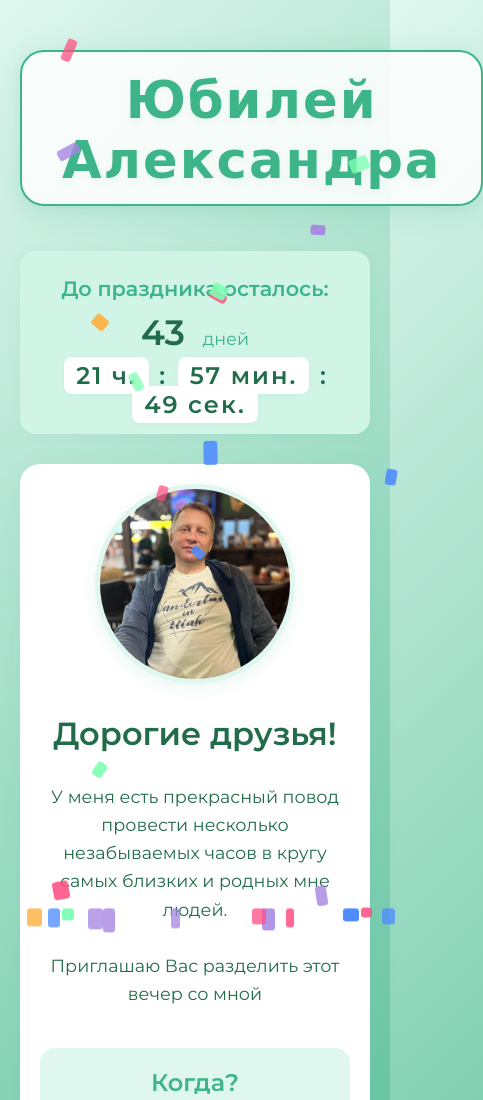
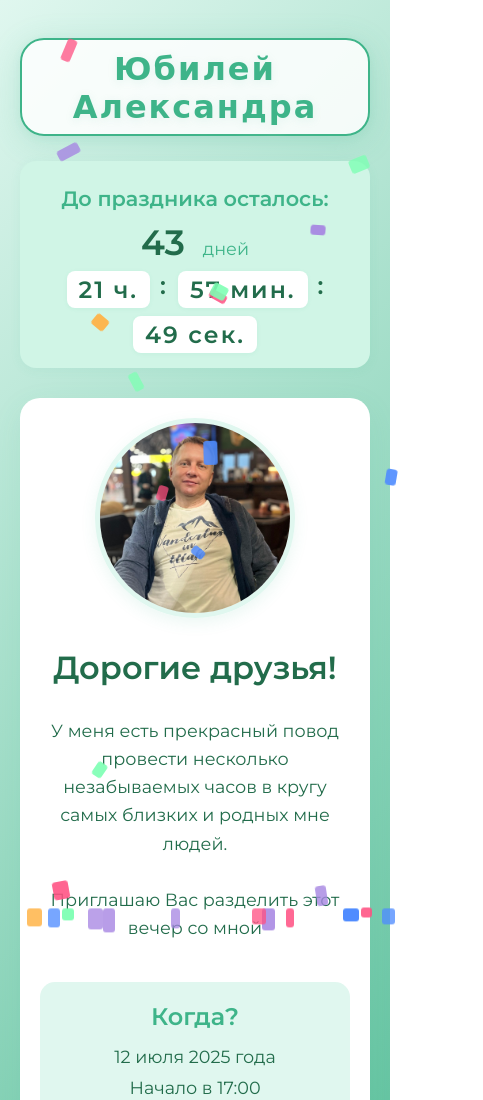
Before and after one commit to fkasjflaskfjalkf/papa_sasha, a plain HTML site: page index.html in a window 390 px wide. Shown: the top 1100 px of the page, 483 px wide, since content can reach past the window. Drawn offline with Linux system fonts and the light colour scheme; a web font is replaced by a local one.

Commit message:
Update styles.css

```diff
--- a/styles.css
+++ b/styles.css
@@ -17,6 +17,9 @@ body {
 .container {
     width: 100%;
     max-width: 800px;
+    display: flex;
+    flex-direction: column;
+    align-items: center;
 }
 
 .invitation-card {
@@ -123,6 +126,28 @@ p {
     .details {
         flex-direction: column;
     }
+    .main-title {
+        font-size: 2em;
+        padding: 10px 10px 8px 10px;
+        margin-top: 18px;
+        margin-bottom: 25px;
+    }
+    .countdown-block {
+        padding: 15px 5px 10px 5px;
+        max-width: 98vw;
+    }
+    .countdown-days {
+        font-size: 1.3em;
+    }
+    .countdown-hms {
+        font-size: 1em;
+        gap: 4px;
+    }
+    .countdown-hms span {
+        min-width: 38px;
+        padding: 3px 4px;
+        font-size: 0.98em;
+    }
 }
 
 .countdown-block {
@@ -132,6 +157,10 @@ p {
     margin-bottom: 30px;
     box-shadow: 0 2px 12px rgba(62,180,137,0.07);
     text-align: center;
+    width: 100%;
+    max-width: 500px;
+    margin-left: auto;
+    margin-right: auto;
 }
 .countdown-block h2 {
     color: #3eb489;
@@ -156,6 +185,10 @@ p {
     font-weight: 600;
     color: #226c4b;
     letter-spacing: 2px;
+    display: flex;
+    justify-content: center;
+    flex-wrap: wrap;
+    gap: 8px;
 }
 .countdown-hms span {
     background: #fff;
@@ -163,6 +196,8 @@ p {
     padding: 4px 12px;
     margin: 0 2px;
     box-shadow: 0 1px 4px rgba(62,180,137,0.08);
+    min-width: 60px;
+    text-align: center;
 }
 .countdown-done {
     color: #27ae60;
```
